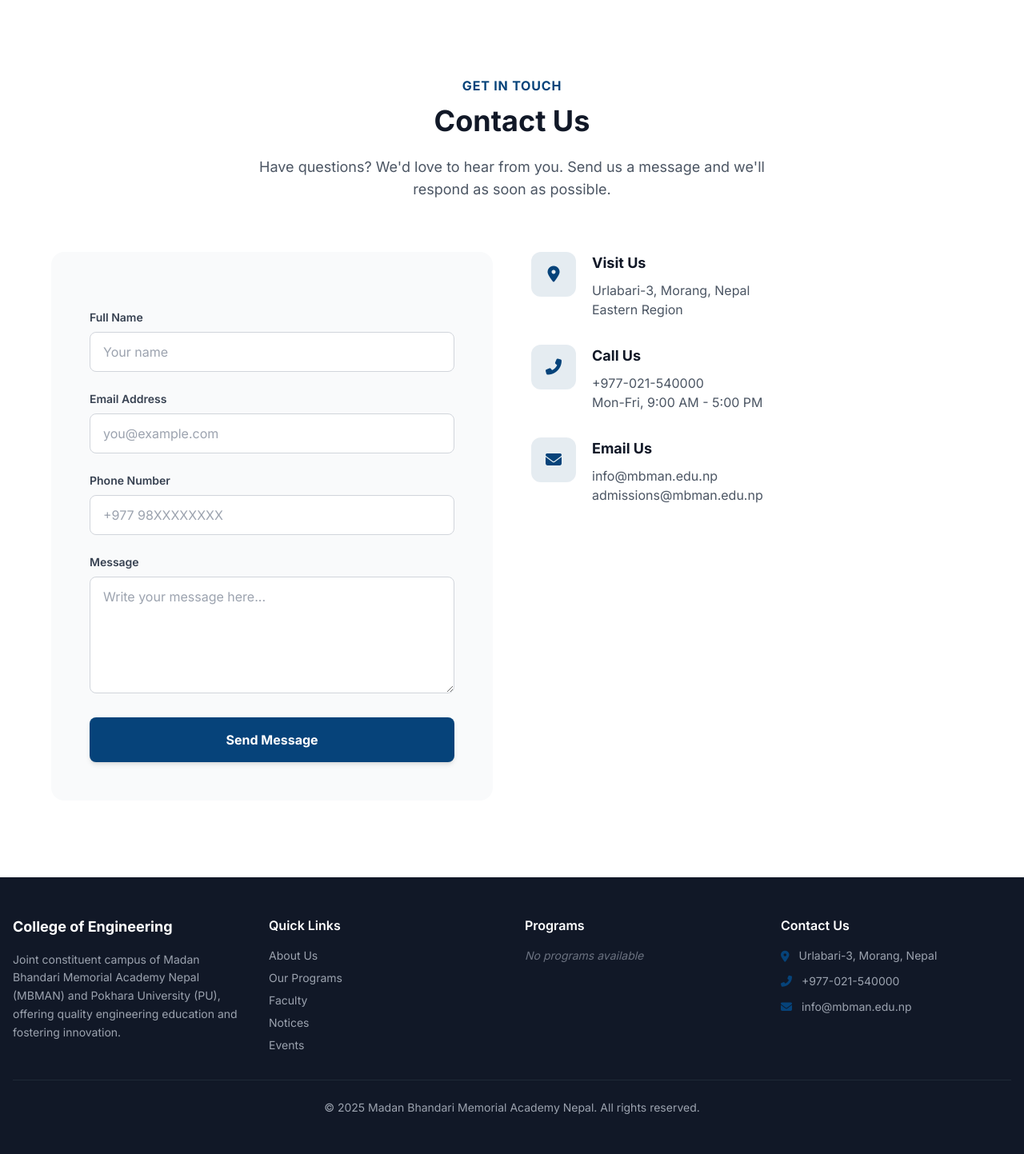
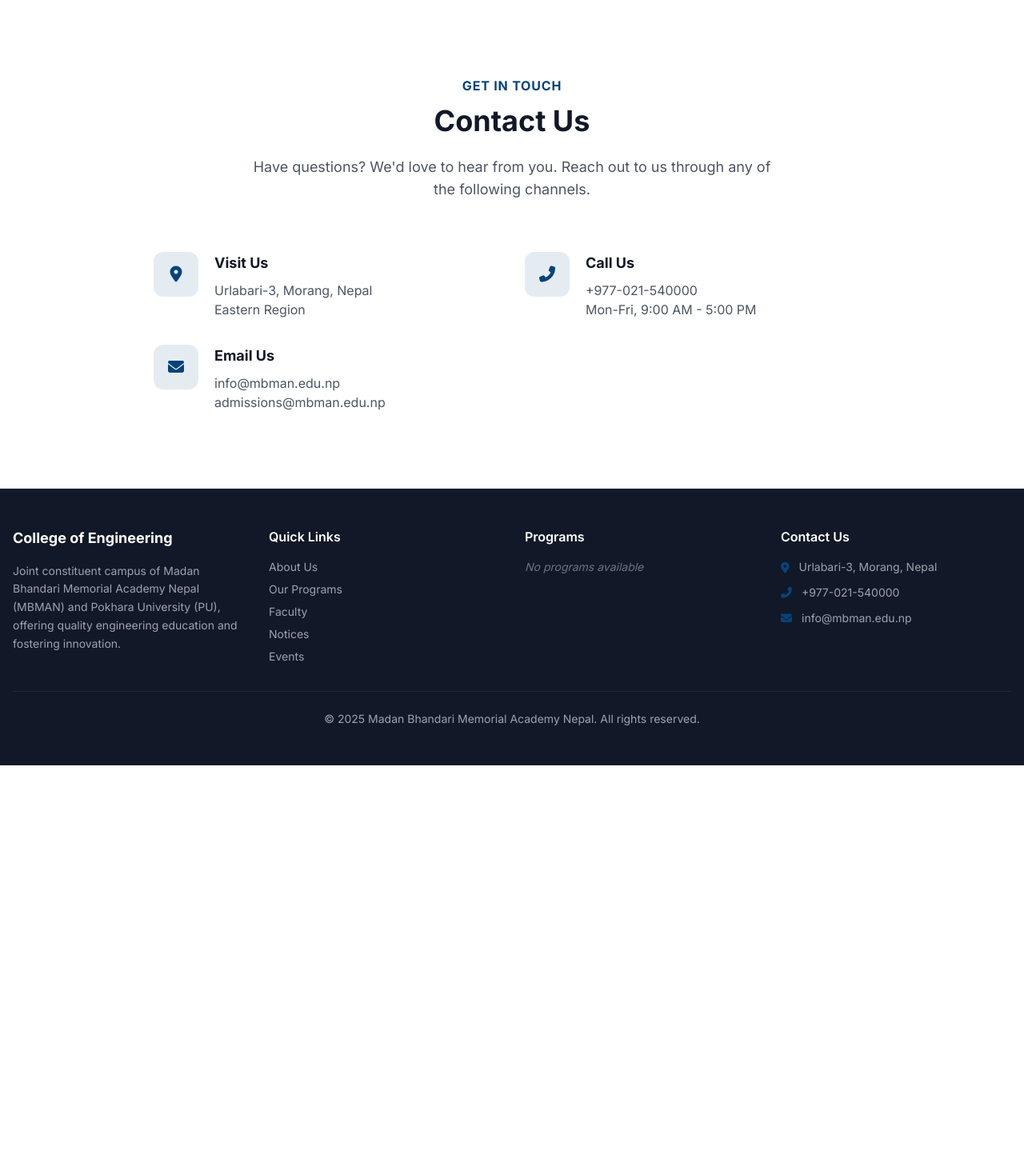
Before and after one commit to MadanBhandaiMemorialAcademy/MBMAN-COE, a Django app: page / in a window 1280 px wide. Shown: the part 2755-4198 px from the top of the page at 80% size. After the commit the page ends 3712 px from the top, so only its background shows below. Run offline with Django 5.2, Linux system fonts and the light colour scheme; data that the repository does not hold is empty; some libraries are stand-ins or nearby versions.

Commit message:
fix: Fix contact form

```diff
--- a/home/urls.py
+++ b/home/urls.py
@@ -11,7 +11,6 @@
     path("programs/agriculture/", views.agriculture, name="agriculture"),
     path("faculty/<int:pk>/", views.faculty_detail, name="faculty_detail"),
     path("account/manage/", views.manage_account, name="manage_account"),
-    path("contact/submit/", views.contact_submit, name="contact_submit"),
     # Public Notice Pages
     path("notices/", views.notices_page, name="notices_page"),
     path("notices/<int:pk>/", views.notice_detail, name="notice_detail"),
--- a/home/views.py
+++ b/home/views.py
@@ -87,27 +87,6 @@
         "site_logo": SiteLogo.objects.filter(is_active=True).first(),
     }
     return render(request, "home/index.html", context)
-
-
-def contact_submit(request):
-    """Handle contact form submission"""
-    if request.method == "POST":
-        name = request.POST.get("name")
-        email = request.POST.get("email")
-        phone = request.POST.get("phone")
-        message = request.POST.get("message")
-
-        if name and email and phone and message:
-            ContactMessage.objects.create(
-                name=name, email=email, phone=phone, message=message
-            )
-            messages.success(
-                request, "Thank you for your message! We will get back to you soon."
-            )
-        else:
-            messages.error(request, "Please fill in all fields.")
-
-    return redirect("home:index")
 
 
 def curriculum_page(request, slug):
--- a/templates/home/index.html
+++ b/templates/home/index.html
@@ -400,38 +400,12 @@
         <div class="text-center max-w-2xl mx-auto mb-16">
             <h4 class="text-mbman-blue font-bold uppercase tracking-wider mb-3">Get In Touch</h4>
             <h2 class="text-4xl font-bold text-gray-900 mb-6">Contact Us</h2>
-            <p class="text-gray-600 text-lg">Have questions? We'd love to hear from you. Send us a message and we'll respond as soon as possible.</p>
+            <p class="text-gray-600 text-lg">Have questions? We'd love to hear from you. Reach out to us through any of the following channels.</p>
         </div>
 
-        <div class="grid lg:grid-cols-2 gap-12 max-w-6xl mx-auto">
-            <!-- Contact Form -->
-            <div class="bg-gray-50 rounded-2xl p-8 lg:p-12">
-                <form method="post" action="{% url 'home:contact_submit' %}" class="space-y-6">
-                    {% csrf_token %}
-                    <div>
-                        <label class="block text-sm font-semibold text-gray-700 mb-2">Full Name</label>
-                        <input type="text" name="name" required class="w-full px-4 py-3 border border-gray-300 rounded-lg focus:ring-2 focus:ring-mbman-blue focus:border-transparent" placeholder="Your name">
-                    </div>
-                    <div>
-                        <label class="block text-sm font-semibold text-gray-700 mb-2">Email Address</label>
-                        <input type="email" name="email" required class="w-full px-4 py-3 border border-gray-300 rounded-lg focus:ring-2 focus:ring-mbman-blue focus:border-transparent" placeholder="you@example.com">
-                    </div>
-                    <div>
-                        <label class="block text-sm font-semibold text-gray-700 mb-2">Phone Number</label>
-                        <input type="tel" name="phone" required class="w-full px-4 py-3 border border-gray-300 rounded-lg focus:ring-2 focus:ring-mbman-blue focus:border-transparent" placeholder="+977 98XXXXXXXX">
-                    </div>
-                    <div>
-                        <label class="block text-sm font-semibold text-gray-700 mb-2">Message</label>
-                        <textarea name="message" required rows="5" class="w-full px-4 py-3 border border-gray-300 rounded-lg focus:ring-2 focus:ring-mbman-blue focus:border-transparent" placeholder="Write your message here..."></textarea>
-                    </div>
-                    <button type="submit" class="w-full py-4 bg-mbman-blue text-white font-bold rounded-lg hover:bg-blue-900 transition shadow-md">
-                        Send Message
-                    </button>
-                </form>
-            </div>
-
+        <div class="max-w-4xl mx-auto">
             <!-- Contact Info -->
-            <div class="space-y-8">
+            <div class="grid md:grid-cols-2 gap-8">
                 {% if contact_info %}
                 <div class="flex items-start space-x-5">
                     <div class="w-14 h-14 bg-mbman-blue/10 rounded-xl flex items-center justify-center flex-shrink-0">
```
